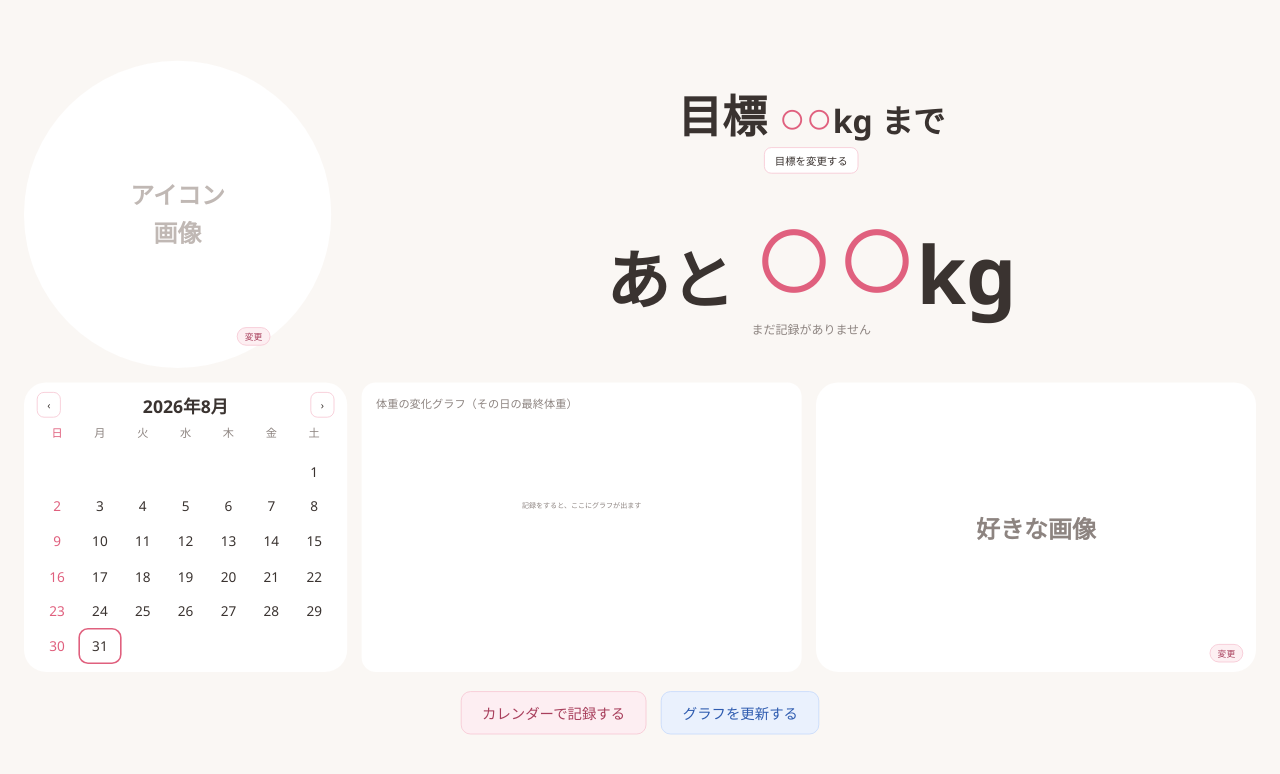
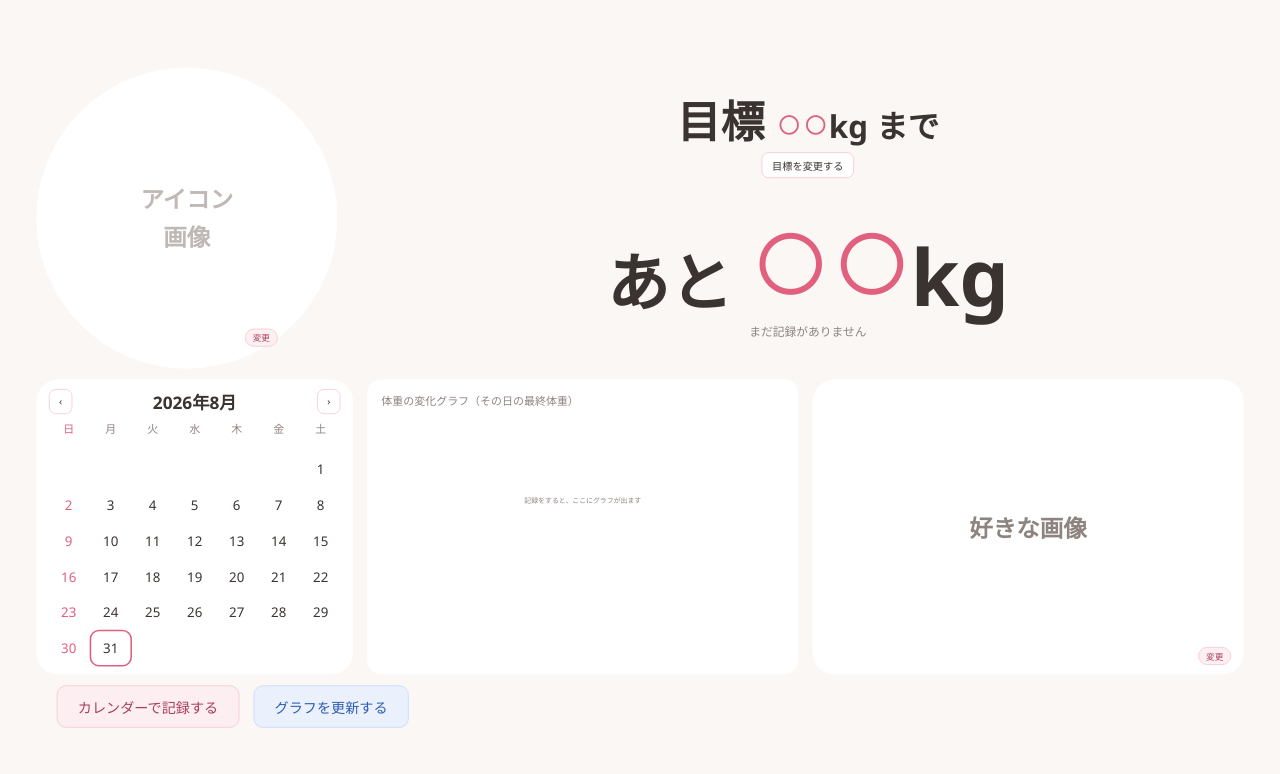
Before and after one commit to pontarou388-png/diet-app, a plain HTML site: page index.html in a window 1280 px wide. Drawn offline with Linux system fonts and the light colour scheme.

Commit message:
画面の収まりを調整、ボタン位置を変更」

```diff
--- a/index.html
+++ b/index.html
@@ -42,7 +42,7 @@ input:focus{outline:2px solid var(--pink);outline-offset:0;border-color:var(--pi
 .overbtn:hover{background:#fbe0e8;}
 
 /* ===== ホーム ===== */
-.home-grid{display:grid;grid-template-rows:384px 1fr 66px;gap:18px;height:100%;}
+.home-grid{display:grid;grid-template-rows:384px 1fr 60px;gap:14px;height:100%;}
 .top{display:grid;grid-template-columns:404px minmax(0,1fr);gap:24px;align-items:center;}
 .topinfo{text-align:center;}
 .icon-box{width:384px;height:384px;border-radius:50%;border:none;
@@ -82,7 +82,7 @@ input:focus{outline:2px solid var(--pink);outline-offset:0;border-color:var(--pi
 .cal .d.has{background:var(--pink-bg);border-color:var(--pink);font-weight:700;}
 .cal .d.today{outline:2px solid var(--pink-deep);}
 .cal .d.empty{cursor:default;}
-.btnrow{display:flex;gap:18px;justify-content:center;align-items:center;}
+.btnrow{display:flex;gap:18px;justify-content:flex-start;align-items:flex-start;padding-left:26px;}
 .btnrow button{font-size:18px;padding:13px 26px;}
 
 /* ===== 記入ページ ===== */
@@ -260,10 +260,19 @@ var db={goal:null,icon:null,iconPos:{x:50,y:50,z:1},free:null,records:{}};
 
 /* 16:9 のステージを画面サイズに合わせる */
 function fitStage(){
-  var s=Math.min(window.innerWidth/1600,window.innerHeight/900);
+  var vv=window.visualViewport;
+  var w=vv?vv.width:window.innerWidth;
+  var h=vv?vv.height:window.innerHeight;
+  var s=Math.min(w/1600,h/900)*0.98;
   document.getElementById('stage').style.transform='scale('+s+')';
 }
 window.addEventListener('resize',fitStage);
+window.addEventListener('load',fitStage);
+if(window.visualViewport){
+  window.visualViewport.addEventListener('resize',fitStage);
+  window.visualViewport.addEventListener('scroll',fitStage);
+}
+setTimeout(fitStage,300);
 
 function load(){
   try{
```
